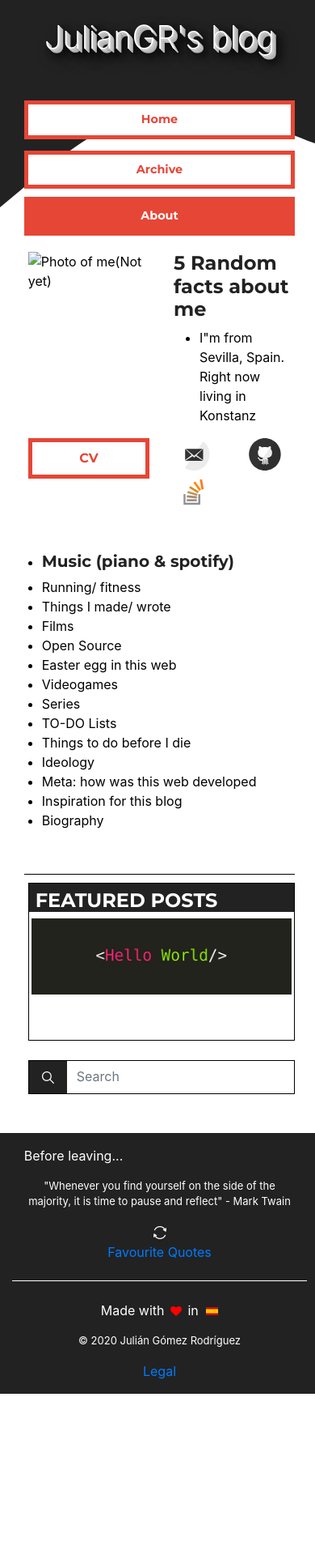
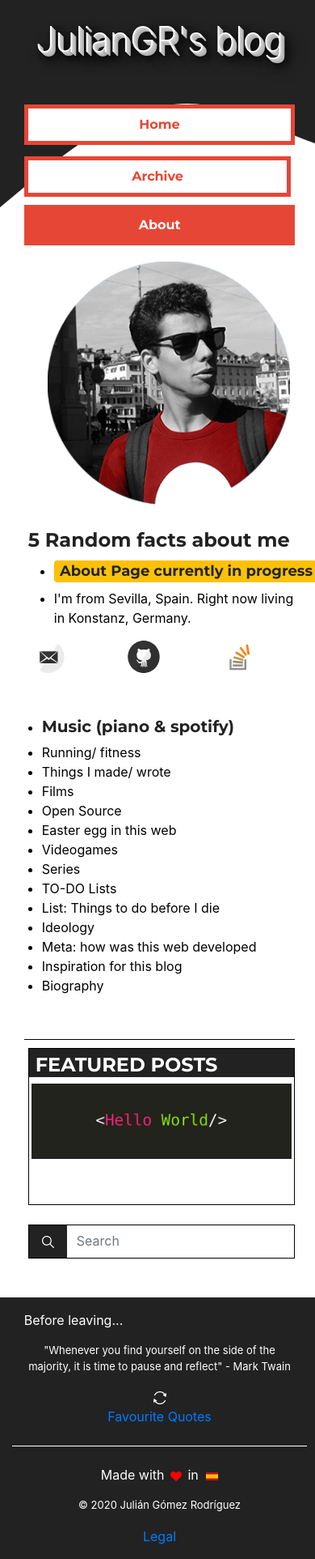
Before and after one commit to JulianGR/JulianGR.github.io, a Jekyll site: the page built from about.html, in a window 390 px wide. Shown: the whole page at 81% size. Built offline with Jekyll 4.4.1, drawn with Linux system fonts in a browser that asks for light colours; before the commit the page ends 1721 px from its top, so only the background shows below that.

Commit message:
About Photo added and breakpoint changed
Breakpoint: from 500 to 576 px. Initially it was 500 for the navbar to collapse cause I feel that screens with viewports of ~520/ 540px have enought space for displaying the navbar not collapsed, but I changed my mind in order to get consistents breakpoints along with bootrap (and actually 70px arent that much)

```diff
--- a/_layouts/default.html
+++ b/_layouts/default.html
@@ -8,9 +8,7 @@
     <header>
       <div class="row">
         <div class="col">
-          <div>
             <p class="headerTitle"><a href="{{site.baseurl}}/">JulianGR's blog</a></p>
-          </div>
         </div>
       </div>
     </header>
@@ -18,13 +16,13 @@
     <!-- navbar -->
     <div class="row" id="navbar">
       <nav class="nav nav-pills nav-fill nav-justified">
-        <div class='col colExpandHome'>
+        <div class='col-sm colExpandHome'>
           <a class="nav-item homeButton withoutDecoration" href="{{ site.baseurl }}/"><button id="home" class="buttonActive">Home</button></a>
         </div>
-        <div class='col colExpandArchive'>
+        <div class='col-sm colExpandArchive'>
           <a class="nav-item withoutDecoration" href="{{ site.baseurl }}/archive"><button id="archive">Archive</button></a>
         </div>
-        <div class='col-4 colExpandAbout'>
+        <div class='col-sm-4 colExpandAbout'>
           <a class="nav-item aboutButton withoutDecoration" href="{{ site.baseurl }}/about"><button id="about">About</button></a>
         </div>
       </nav>
--- a/about.html
+++ b/about.html
@@ -10,22 +10,23 @@ layout: default
 
 
 <div class="row">
-
-  <!--     FOTO MÍA CON LAS BUFANDAS (PROBAR BYN EN TODO MENOS EN LA BUFANDA Y HACER QUE LA BUFANDA SEA DEL COLOR DE LOS LINKS, O SATURARME ENTERO DEL COLOR DE LOS LINKS)
--->
-
-  <div class="col">
-    <img class="img-fluid" title="Photo of me(Not yet)" alt="Photo of me(Not yet)" SSSSSSRRRRRCCCCCC="{{site.baseurl}}/images/aboutPhoto.png"></img>
-
+  <div class="col-sm">
+    <div class="wrapperPhoto">
+      <img class="img-fluid aboutPhoto bottom" title="Photo of me 2" alt="Photo of me 2" src="{{site.baseurl}}/images/aboutColor.png"></img>
+      <img class="img-fluid aboutPhoto top" title="Photo of me" alt="Photo of me" src="{{site.baseurl}}/images/aboutRed.png"></img>
+    </div>
   </div>
 
+  <br><br><br><br><br><br><br><br><br><br>
 
-
-  <div class="col">
+  <div class="col-sm facts">
 
     <h4>5 Random facts about me</h4>
     <ul>
-      <li>I"m from Sevilla, Spain. Right now living in Konstanz</li>
+      <li>
+        <h4><span class="badge badge-warning">About Page currently in progress</span></h4>
+      </li>
+      <li>I'm from Sevilla, Spain. Right now living in Konstanz, Germany.</li>
     </ul>
 
 
@@ -34,15 +35,16 @@ layout: default
 
 <div class="row">
 
-  <div class="col">
+  <div class="col-sm">
+    <!--
     <a href="{{ site.baseurl }}/cv" class="withoutDecoration bigButton"><button>CV</button></a>
-
+-->
   </div>
-  <div class="col">
+  <div class="col-sm">
     <div class="row">
 
       <div class="col">
-        <a target="blank" href="mailto:juliangomezrod (at) googlemail.com"><i class="svg-icon email"></i></a>
+        <a target="blank" href="mailto:juliangomezrod(at)googlemail.com"><i class="svg-icon email"></i></a>
       </div>
       <div class="col">
         <a target="blank" href="https://github.com/JulianGR"><i class="svg-icon github"></i></a>
@@ -72,7 +74,7 @@ layout: default
     <li>Videogames</li>
     <li>Series</li>
     <li>TO-DO Lists</li>
-    <li>Things to do before I die </li>
+    <li>List: Things to do before I die </li>
     <li>Ideology</li>
     <li>Meta: how was this web developed</li>
     <li>Inspiration for this blog</li>
--- a/style.scss
+++ b/style.scss
@@ -25,7 +25,7 @@ body {
     max-width: $containerWidth!important;
   }
 }
-@media (max-width: 768px) {
+@media (max-width: 767px) {
   #main:after {
     content: "";
     background: $black;
@@ -49,6 +49,7 @@ body {
 #about {
   margin-top: -24px;
 }
+/*
 @media (max-width:528px) {
   #about,
   #archive,
@@ -56,7 +57,8 @@ body {
     font-size: 0.9rem;
   }
 }
-@media (max-width:500px) {
+*/
+@media (max-width:575px) {
   #navbar {
     .col {
       -ms-flex: 0 0 66.666667%;
@@ -308,7 +310,123 @@ form {
 #searchIcon {
   width: 15px;
 }
-//DISEÑO:
+//About Photos: sorry web desing, cant do it better: % witdh and position: relative interfere themselves
+//TODO
+.wrapperPhoto {
+  margin: 0 auto!important;
+
+  img {
+    position: absolute;
+    left: 0;
+    -webkit-transition: opacity 0.5s ease-in-out;
+    -moz-transition: opacity 0.5s ease-in-out;
+    -o-transition: opacity 0.5s ease-in-out;
+    transition: opacity 0.5s ease-in-out;
+  }
+
+  img.top:hover {
+    opacity: 0;
+  }
+}
+
+@media (min-width: 1200px) {
+  .aboutPhoto {
+    width: 315px;
+    margin-left: 20px;
+  }
+}
+@media (max-width: 1200px) {
+  .aboutPhoto {
+    width: 315px;
+    margin-left: auto;
+  }
+}
+@media (max-width: 992px) {
+  .aboutPhoto {
+    width: 300px;
+  }
+}
+@media (max-width: 768px) {
+  .aboutPhoto {
+    margin-left: 10px;
+  }
+}
+@media (max-width: 575px) {
+  .aboutPhoto {
+    width: 300px;
+    margin-left: 108px;
+  }
+  .facts {
+    margin-top: 90px;
+  }
+}
+
+@media (max-width: 555px) {
+  .aboutPhoto {
+  margin-left: 105px;
+  }
+}
+
+
+@media (max-width: 535px) {
+  .aboutPhoto {
+  margin-left: 101px;
+  }
+}
+
+@media (max-width: 505px) {
+  .aboutPhoto {
+  margin-left: 95px;
+  }
+}
+
+@media (max-width: 485px) {
+  .aboutPhoto {
+  margin-left: 80px;
+  }
+}
+
+@media (max-width: 465px) {
+  .aboutPhoto {
+  margin-left: 70px;
+  }
+}
+@media (max-width: 445px) {
+  .aboutPhoto {
+  margin-left: 48px;
+  }
+}
+@media (max-width: 425px) {
+  .aboutPhoto {
+  margin-left: 43px;
+  }
+}
+@media (max-width: 405px) {
+  .aboutPhoto {
+  margin-left: 39px;
+  }
+}
+@media (max-width: 385px) {
+  .aboutPhoto {
+  margin-left: 26px;
+  }
+}
+@media (max-width: 365px) {
+  .aboutPhoto {
+  margin-left: 19px;
+  }
+}
+@media (max-width: 345px) {
+  .aboutPhoto {
+  margin-left: 10px;
+  }
+}
+@media (max-width: 325px) {
+  .aboutPhoto {
+  margin-left: 0;
+  }
+}
+//Header: title and background
 //https://getwaves.io/
 //https://codepen.io/supah/pen/prVVOx
 //https://codepen.io/soju22/pen/xxGqJxj
@@ -317,7 +435,6 @@ form {
 //https://codepen.io/GeorgePark/pen/MrjbEr
 //https://codepen.io/Trinca/pen/NAvpWa
 //https://codepen.io/peacepostman/pen/jBavvN
-
 body {
   background-image: url({{ site.baseurl }}/assets/header.svg);
   background-repeat: no-repeat;
@@ -358,12 +475,15 @@ body {
 }
 
 .headerTitle {
-  @include responsive-font(10vw, 40px, 100px);
+  @include responsive-font(10vw, 43px, 100px);
   font-weight: 200;
   color: #fff;
   text-align: center;
   padding: 1rem 0.5rem 2rem;
   text-shadow: 1px 1px 0 #cccccc, 2px 2px 0 #c9c9c9, 3px 3px 0 #bbb, 4px 4px 0 #b9b9b9, 5px 5px 0 #aaa, 1px 1px 1px rgba(0,0,0,.1), 2px 2px 2px rgba(0,0,0,.1), 1px 1px 3px rgba(0,0,0,.2), 3px 3px 5px rgba(0,0,0,.2), 4px 4px 3px rgba(0,0,0,.3), 5px 5px 10px rgba(0,0,0,.3), 6px 6px 5px rgba(0,0,0,.4), 7px 7px 10px rgba(0,0,0,.4), 8px 8px 10px rgba(0,0,0,.5), 9px 9px 20px rgba(0,0,0,.5), 10px 10px 10px rgba(0,0,0,.6);
+  -webkit-text-shadow: 1px 1px 0 #cccccc, 2px 2px 0 #c9c9c9, 3px 3px 0 #bbb, 4px 4px 0 #b9b9b9, 5px 5px 0 #aaa, 1px 1px 1px rgba(0,0,0,.1), 2px 2px 2px rgba(0,0,0,.1), 1px 1px 3px rgba(0,0,0,.2), 3px 3px 5px rgba(0,0,0,.2), 4px 4px 3px rgba(0,0,0,.3), 5px 5px 10px rgba(0,0,0,.3), 6px 6px 5px rgba(0,0,0,.4), 7px 7px 10px rgba(0,0,0,.4), 8px 8px 10px rgba(0,0,0,.5), 9px 9px 20px rgba(0,0,0,.5), 10px 10px 10px rgba(0,0,0,.6);
+  -moz-text-shadow: 1px 1px 0 #cccccc, 2px 2px 0 #c9c9c9, 3px 3px 0 #bbb, 4px 4px 0 #b9b9b9, 5px 5px 0 #aaa, 1px 1px 1px rgba(0,0,0,.1), 2px 2px 2px rgba(0,0,0,.1), 1px 1px 3px rgba(0,0,0,.2), 3px 3px 5px rgba(0,0,0,.2), 4px 4px 3px rgba(0,0,0,.3), 5px 5px 10px rgba(0,0,0,.3), 6px 6px 5px rgba(0,0,0,.4), 7px 7px 10px rgba(0,0,0,.4), 8px 8px 10px rgba(0,0,0,.5), 9px 9px 20px rgba(0,0,0,.5), 10px 10px 10px rgba(0,0,0,.6);
+  -o-text-shadow: 1px 1px 0 #cccccc, 2px 2px 0 #c9c9c9, 3px 3px 0 #bbb, 4px 4px 0 #b9b9b9, 5px 5px 0 #aaa, 1px 1px 1px rgba(0,0,0,.1), 2px 2px 2px rgba(0,0,0,.1), 1px 1px 3px rgba(0,0,0,.2), 3px 3px 5px rgba(0,0,0,.2), 4px 4px 3px rgba(0,0,0,.3), 5px 5px 10px rgba(0,0,0,.3), 6px 6px 5px rgba(0,0,0,.4), 7px 7px 10px rgba(0,0,0,.4), 8px 8px 10px rgba(0,0,0,.5), 9px 9px 20px rgba(0,0,0,.5), 10px 10px 10px rgba(0,0,0,.6);
 
   a {
     color: $white;
@@ -380,7 +500,6 @@ body {
 //https://freefrontend.com/css-button-hover-effects/
 //https://codepen.io/davidicus/pen/emgQKJ
 //https://css-tricks.com/ghost-buttons-with-directional-awareness-in-css/
-
 button {
   border: 5px solid $red;
   background: $white;
@@ -431,7 +550,6 @@ a {
   color: $white;
 }
 //FOOTER//
-
 footer {
   width: 100%;
   margin: 0;
@@ -539,7 +657,6 @@ footer {
   }
 }
 //SYNTAX highlight
-
 .highlight .hll {
   background-color: #ffc;
 }
@@ -788,7 +905,6 @@ footer {
 }
 /* Literal.Number.Integer.Long */
 //SVG ICONS//
-
 .svg-icon {
   width: 40px;
   height: 40px;
```
Also changed, not shown: images/aboutColor.png (added), images/aboutPhoto.png (deleted), images/aboutRed.png (added), 3 other files.
